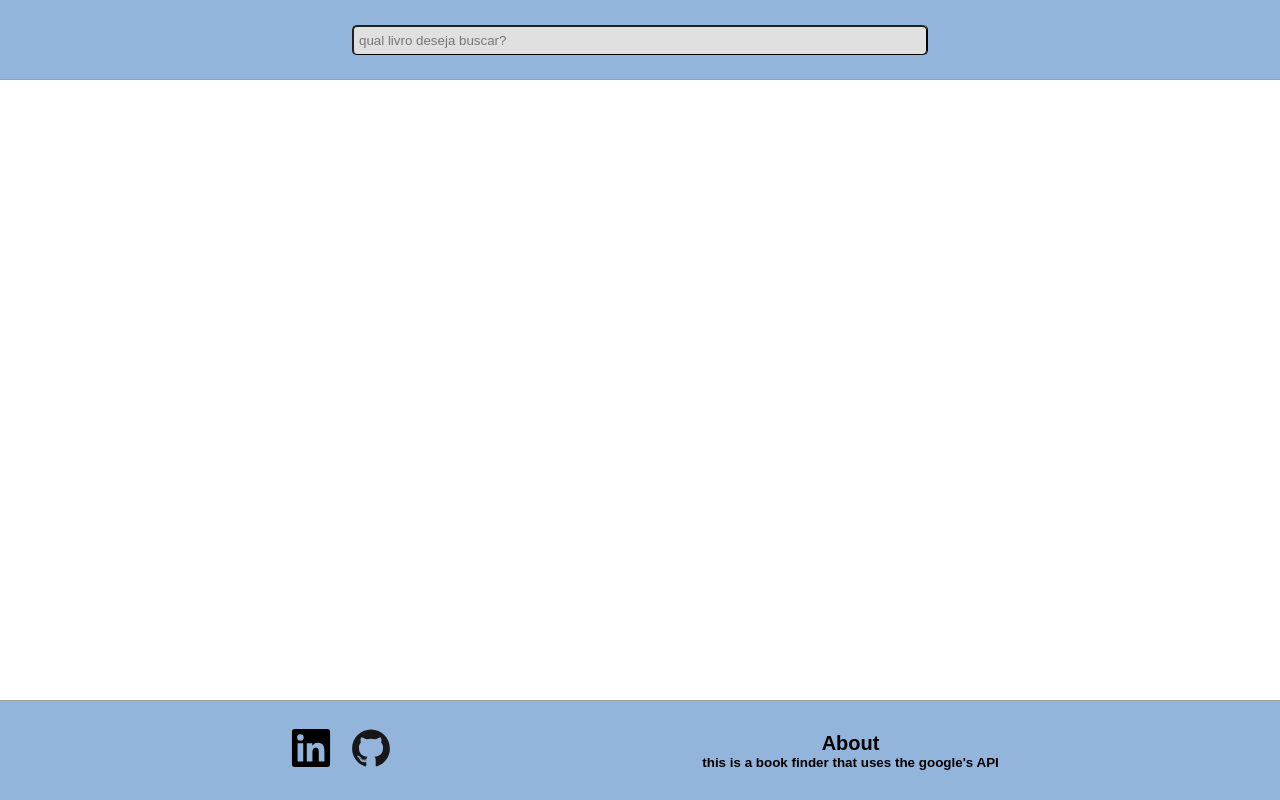
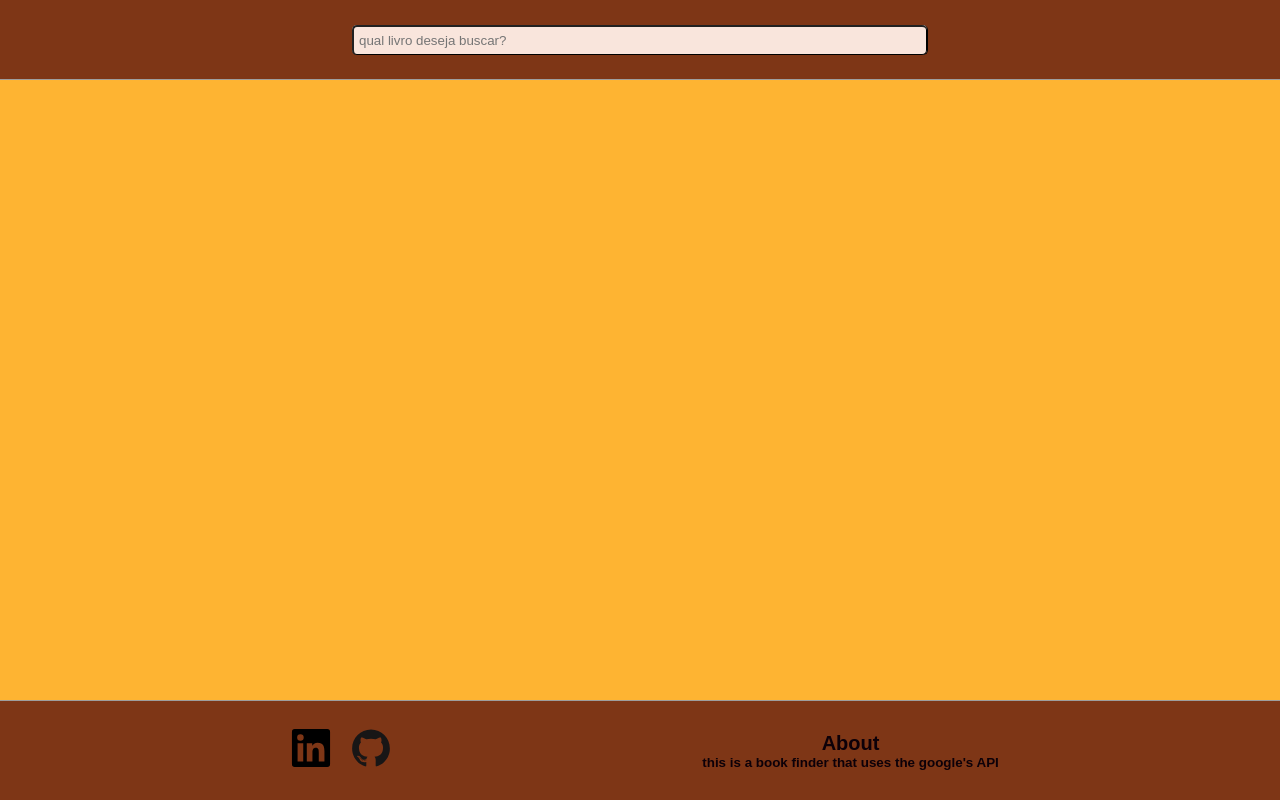
Before and after one commit to VTramon/Book-finder, a Next.js app: page / in a window 1280 px wide. Built offline with nearby package versions, Linux system fonts and the light colour scheme.

Commit message:
changed the theme colors

```diff
--- a/src/Theme.js
+++ b/src/Theme.js
@@ -2,10 +2,11 @@ export default {
   title: 'theme',
 
   colors: {
-    backgroundHeader: '#93B4DB',
-    backgroundFooter: '#93B4DB',
-    backgroundLayout: '#DOE4AE',
-    backgroundCard: '#BDD4EE',
-    backgroundInput: '#E0E0E0'
+    backgroundHeader: '#7E3616',
+    backgroundFooter: '#7E3616',
+    backgroundLayout: '#FEB432',
+    backgroundCard: '#F9E5DC',
+    backgroundInput: '#F9E5DC',
+    wordColor: '#0D0008'
   }
 }
--- a/styled.d.ts
+++ b/styled.d.ts
@@ -10,6 +10,7 @@ declare module 'styled-components' {
       backgroundLayout: string
       backgroundCard: string
       backgroundInput: string
+      wordColor: string
     }
   }
 }
```
